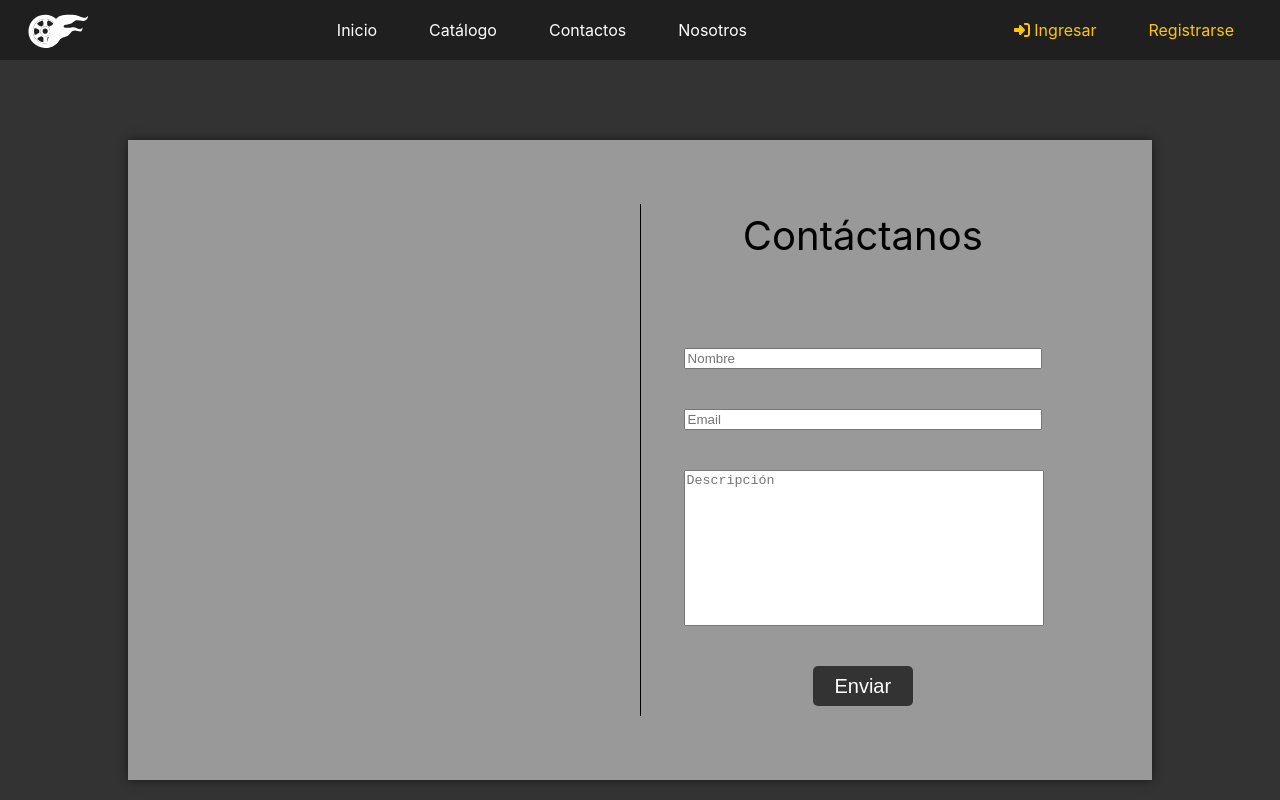
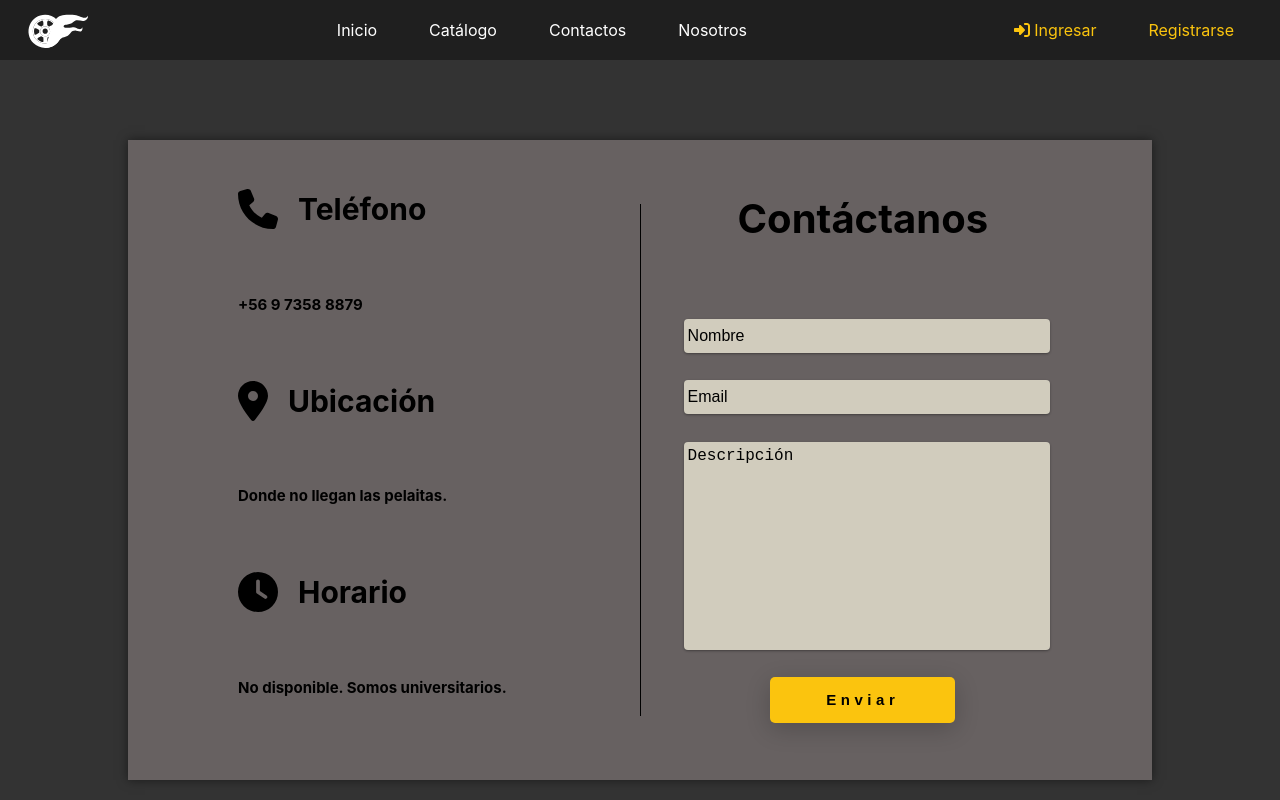
Before and after one commit to sadel01/OnlyCars, a Vue app: page /contact in a window 1280 px wide. Shown: the top 800 px of the page. Built offline with nearby package versions, Linux system fonts and the light colour scheme.

Commit message:
Sección Contactos e investigación. Tiempo: 2 horas
45 minutos de programación. 1h 15m de investigación.

```diff
--- a/src/views/ContactView.vue
+++ b/src/views/ContactView.vue
@@ -1,19 +1,33 @@
 <script setup>
-import { RouterLink, RouterView } from 'vue-router'
-import { FontAwesomeIcon } from '@fortawesome/vue-fontawesome'
-import { faRightToBracket } from '@fortawesome/free-solid-svg-icons'
+import { FontAwesomeIcon } from '@fortawesome/vue-fontawesome';
+import { faPhone, faLocationDot, faClock } from '@fortawesome/free-solid-svg-icons';
 </script>
 
 <template>
     <main class="principal">
-        <div class="transparent-box" >
+        <div class="transparent-box">
+            <div class="datos">
+                <div class="container1">
+                    <FontAwesomeIcon :icon="faPhone" class="iconos" /><p class="textoDatos">Teléfono</p>
+                </div>
+                <p class="textoDatos2">+56 9 7358 8879</p>
+                <div class="container1">
+                    <FontAwesomeIcon :icon="faLocationDot" class="iconos" /><p class="textoDatos">Ubicación</p>
+                </div>
+                <p class="textoDatos2">Donde no llegan las pelaitas.</p>
+                <div class="container1">
+                    <FontAwesomeIcon :icon="faClock" class="iconos" /><p class="textoDatos">Horario</p>
+                </div>
+                <p class="textoDatos2">No disponible. Somos universitarios.</p>
+            </div>
+
             <div class="linea"></div>
             <div class="enviarCorreo">
                 <p class="textoContactanos" >Contáctanos</p>
-                <input type="text" placeholder="Nombre">
-                <input type="text" placeholder="Email">
+                <input class="in" type="text" placeholder="Nombre">
+                <input class="in" type="text" placeholder="Email">
                 <textarea cols="30" rows="10" placeholder="Descripción"></textarea>
-                <button class="botonEnviar">Enviar</button>
+                <button class="btn"><span>Enviar</span></button>
             </div>
         </div>
     </main>
@@ -28,15 +42,62 @@ import { faRightToBracket } from '@fortawesome/free-solid-svg-icons'
     height: 100vh;
 }
 
+.iconos{
+    font-size: 40px;
+}
+
+.textoDatos{
+    font-size: 30px;
+    font-weight: bold;
+}
+
+.textoDatos2{
+    font-size: 15px;
+    font-weight: bold;
+}
+
+.container1{
+    display: flex;
+    gap: 20px;
+    align-items: center;
+}
+
+.in{
+    width: 100%;
+    color: rgb(36, 35, 42);
+    font-size: 16px;
+    line-height: 20px;
+    min-height: 28px;
+    border-radius: 4px;
+    border: 2px solid transparent;
+    box-shadow: rgb(0 0 0 / 12%) 0px 1px 3px, rgb(0 0 0 / 24%) 0px 1px 2px;
+    background: #d1ccbd;
+    transition: all 0.1s ease 0s;
+}
+
+.enviarCorreo input::placeholder,
+.enviarCorreo textarea::placeholder {
+    color: #000000; /* Cambia el color del texto del marcador de posición a amarillo */
+}
+
+.datos{
+    display: flex;
+    flex-direction: column;
+    justify-content: space-evenly;
+    margin-left: 110px;
+    margin-bottom: 50px;
+    text-align: left;
+}
+
 .transparent-box {
     display: flex;
-    justify-content: end;
+    justify-content: space-between;
     position: relative;
     width: 80%;
     max-width: 1300px;
     height: 80%;
     max-height: 700px;
-    background-color: rgba(255, 255, 255, 0.5);
+    background-color: rgba(142, 132, 132, 0.58);
     box-shadow: 0 0 10px rgba(0, 0, 0, 0.5);
 }
 
@@ -52,34 +113,84 @@ import { faRightToBracket } from '@fortawesome/free-solid-svg-icons'
 .enviarCorreo{
     display: flex;
     flex-direction: column;
-    justify-content: center;
-    gap: 40px;
+    justify-content: space-evenly;
+    gap: 20px;
     margin-right: 110px;
     margin-bottom: 50px;
     width: 35%;
 }
 
-textarea{
+.enviarCorreo textarea{
+    width: 100%;
+    color: rgb(36, 35, 42);
+    font-size: 16px;
+    line-height: 20px;
+    min-height: 28px;
+    border-radius: 4px;
+    border: 2px solid transparent;
+    box-shadow: rgb(0 0 0 / 12%) 0px 1px 3px, rgb(0 0 0 / 24%) 0px 1px 2px;
+    background: #d1ccbd;
+    transition: all 0.1s ease 0s;
     resize: none;
-    width: 99%;
 }
 
 .textoContactanos{
     font-size: 40px;
     text-align: center;
+    font-weight: bold;
 }
 
-.botonEnviar{
-    width: 100px;
-    height: 40px;
-    background-color: #333;
-    color: white;
+.btn{
+    margin-top:15%;
+    margin-bottom:5%;
+    width: 185px;
+    margin: 0 auto;
+    position: relative;
+    display: flex;
+    justify-content: center;
+    align-items: center;
+    border-radius: 5px;
+    background: #FBC40E;
+    font-family: "Montserrat", sans-serif;
+    box-shadow: 0px 6px 24px 0px rgba(0, 0, 0, 0.2);
+    overflow: hidden;
+    cursor: pointer;
     border: none;
-    border-radius: 5px;
-    cursor: pointer;
-    font-size: 20px;
-    align-self: center;
+    padding: 4% 10%;
 }
+.btn:after {
+  content: " ";
+  width: 0%;
+  height: 100%;
+  background: #C19400;
+  position: absolute;
+  transition: all 0.4s ease-in-out;
+  right: 0;
+}
+
+.btn:hover::after {
+  right: auto;
+  left: 0;
+  width: 100%;
+}
+
+.btn span {
+  text-align: center;
+  text-decoration: none;
+  width: 100%;
+  color: black;
+  font-size: 1.125em;
+  font-weight: 700;
+  letter-spacing: 0.3em;
+  z-index: 20;
+  transition: all 0.3s ease-in-out;
+}
+
+.btn:hover span {
+  color: white;
+  animation: scaleUp 0.3s ease-in-out;
+}
+
 
 @media (max-width: 600px) {
     .transparent-box {
```
